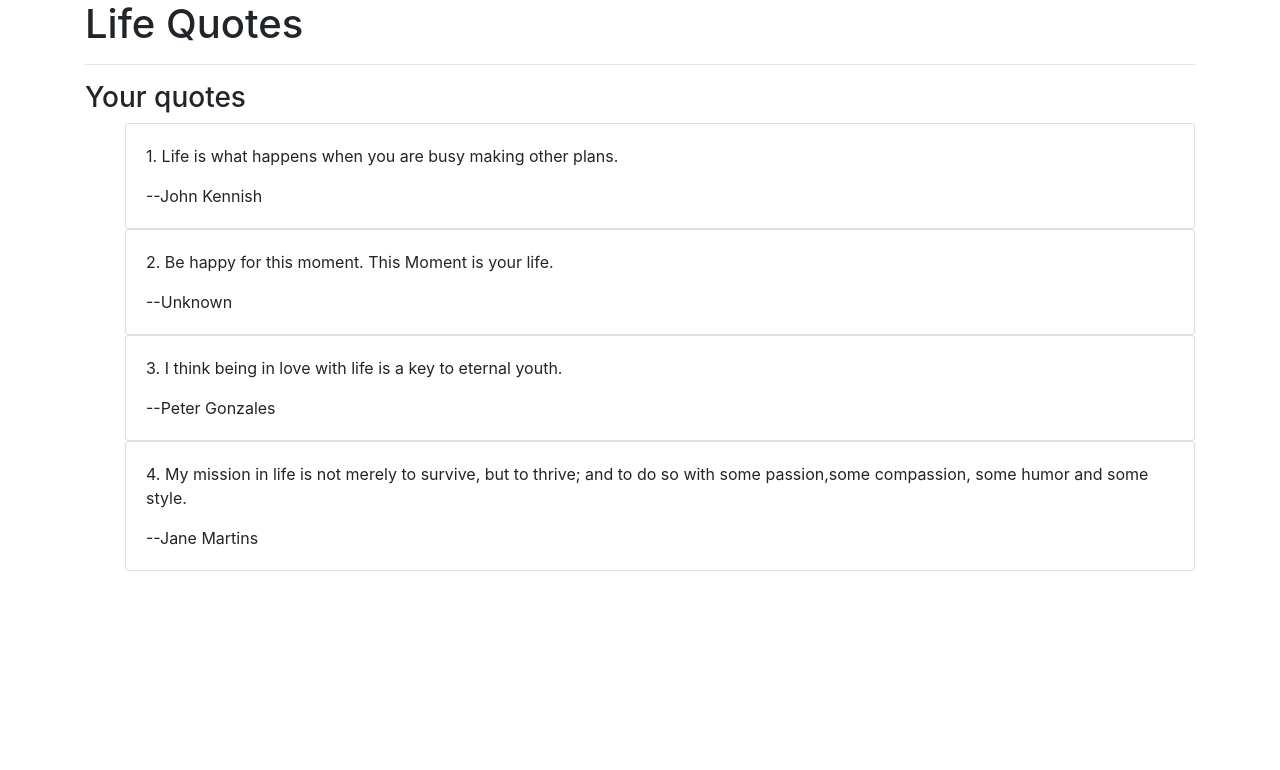
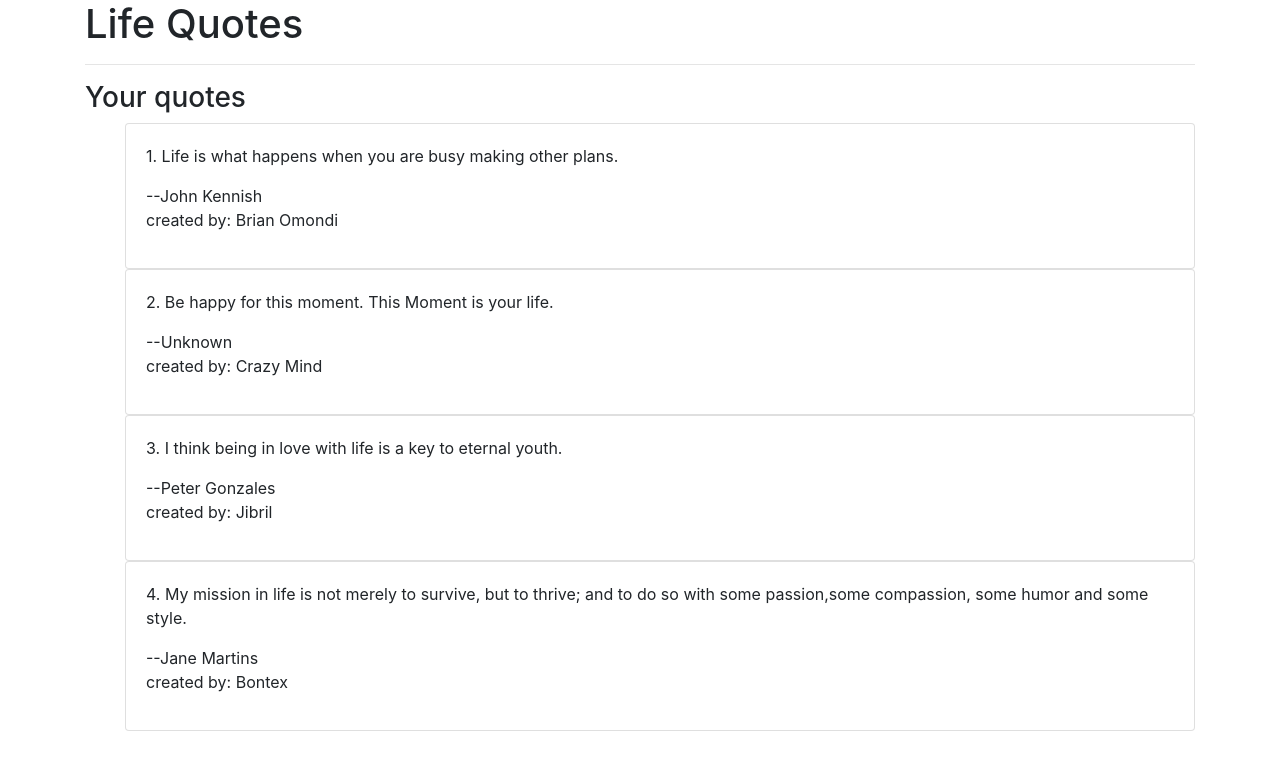
Before and after one commit to Brian23-eng/Quotes, an Angular app: page / in a window 1280 px wide. Shown: the top 770 px of the page. Built offline with nearby package versions, Linux system fonts and the light colour scheme.

Commit message:
import the quote class to my details component ts file, create the input property binding the makes it available to the parent component ie. quote component html file

```diff
--- a/src/app/quote-details/quote-details.component.html
+++ b/src/app/quote-details/quote-details.component.html
@@ -1,3 +1,3 @@
-<!-- <p>
-    {{quotes.description}}
-</p> -->
+<p>
+    created by: {{ quote.submittedBy }}
+</p>
--- a/src/app/quote-details/quote-details.component.ts
+++ b/src/app/quote-details/quote-details.component.ts
@@ -1,4 +1,5 @@
-import { Component, OnInit } from '@angular/core';
+import { Component, OnInit, Input} from '@angular/core';
+import { Quotes } from '../quotes'
 
 @Component({
   selector: 'app-quote-details',
@@ -7,6 +8,8 @@
 })
 export class QuoteDetailsComponent implements OnInit {
 
+  @Input() quote:Quotes;
+
   constructor() { }
 
   ngOnInit() {
--- a/src/app/quotes.ts
+++ b/src/app/quotes.ts
@@ -1,5 +1,7 @@
 export class Quotes {
     id: number;
     name: string;
-    description: string
+    description: string;
+    submittedBy: string;
+
 }
--- a/src/app/quotes/quotes.component.html
+++ b/src/app/quotes/quotes.component.html
@@ -7,7 +7,10 @@
             <p> {{quote.id}}. {{quote.name}}.</p>
 
             --{{ quote.description}}
+            <app-quote-details [quote]='quote'></app-quote-details>
+
 
         </li>
     </ul>
+
 </div>
--- a/src/app/quotes/quotes.component.ts
+++ b/src/app/quotes/quotes.component.ts
@@ -15,16 +15,20 @@
    this.quotes = [
       {id:1,
        name:'Life is what happens when you are busy making other plans',
-      description:'John Kennish'},
+      description:'John Kennish',
+    submittedBy:'Brian Omondi'},
       {id:2,
        name:'Be happy for this moment. This Moment is your life',
-       description:'Unknown'},
+       description:'Unknown',
+       submittedBy:'Crazy Mind'},
       {id:3,
        name:'I think being in love with life is a key to eternal youth',
-       description:'Peter Gonzales'},
+       description:'Peter Gonzales',
+       submittedBy:'Jibril'},
       {id:4,
          name:'My mission in life is not merely to survive, but to thrive; and to do so with some passion,some compassion, some humor and some style',
-       description:'Jane Martins'}
+       description:'Jane Martins',
+       submittedBy:'Bontex'}
     ]
   }
 
```
